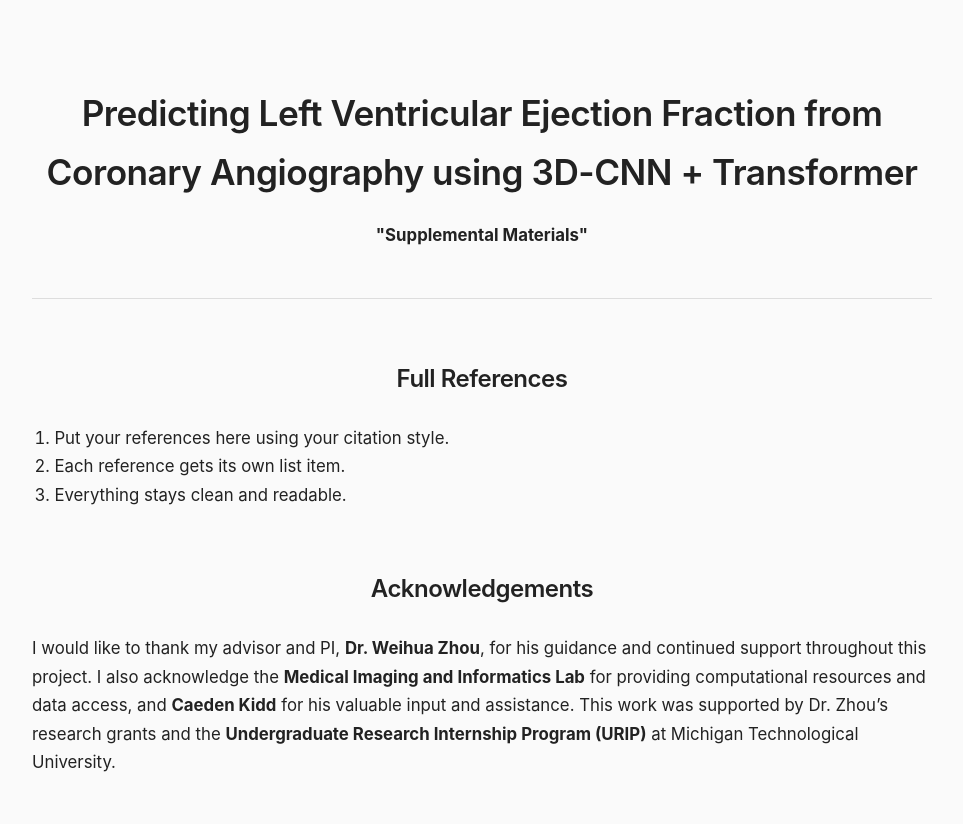
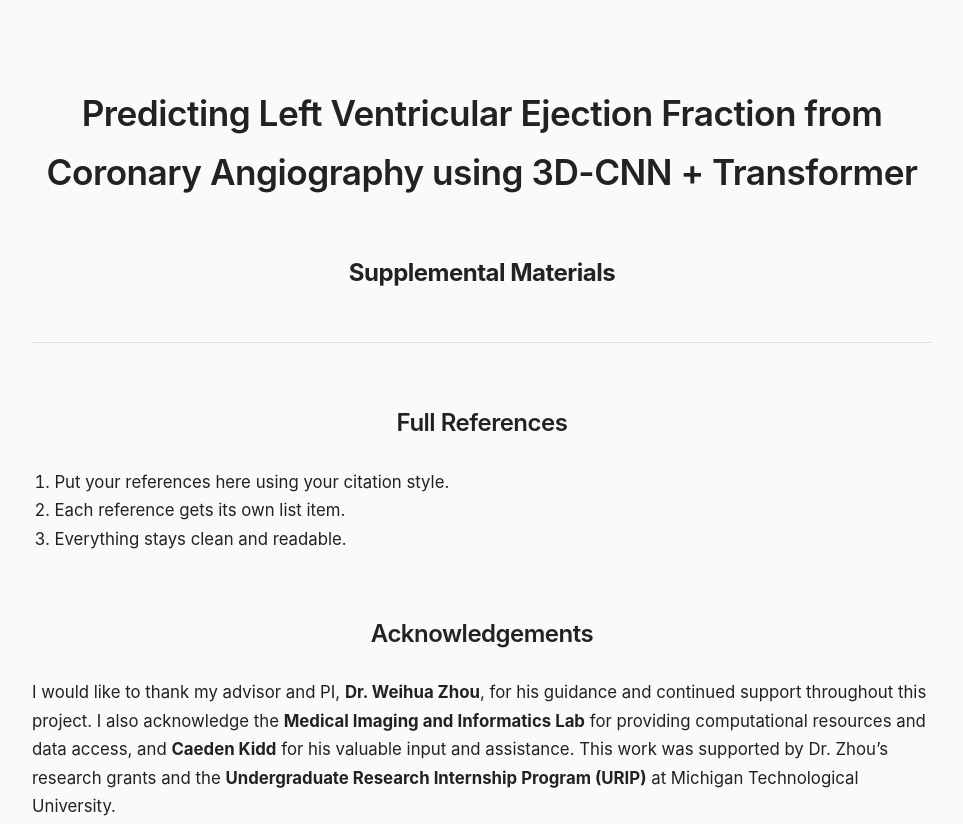
Before and after one commit to adamchristley/HRI_Poster_Supplementals, a plain HTML site: page index.html in a window 1280 px wide. Shown: the top 824 px of the page, without its empty margins (158-1121 px from the left). Drawn offline with Linux system fonts and the light colour scheme.

Commit message:
Update index.html

```diff
--- a/index.html
+++ b/index.html
@@ -66,7 +66,7 @@
 
 <h1>Predicting Left Ventricular Ejection Fraction from Coronary Angiography using 3D-CNN + Transformer</h1>
 <p style="text-align:center; margin-top:-10px;">
-<strong>"Supplemental Materials"</strong>
+<h2><strong>Supplemental Materials</strong></h2>
 </p>
 
 <hr>
```
